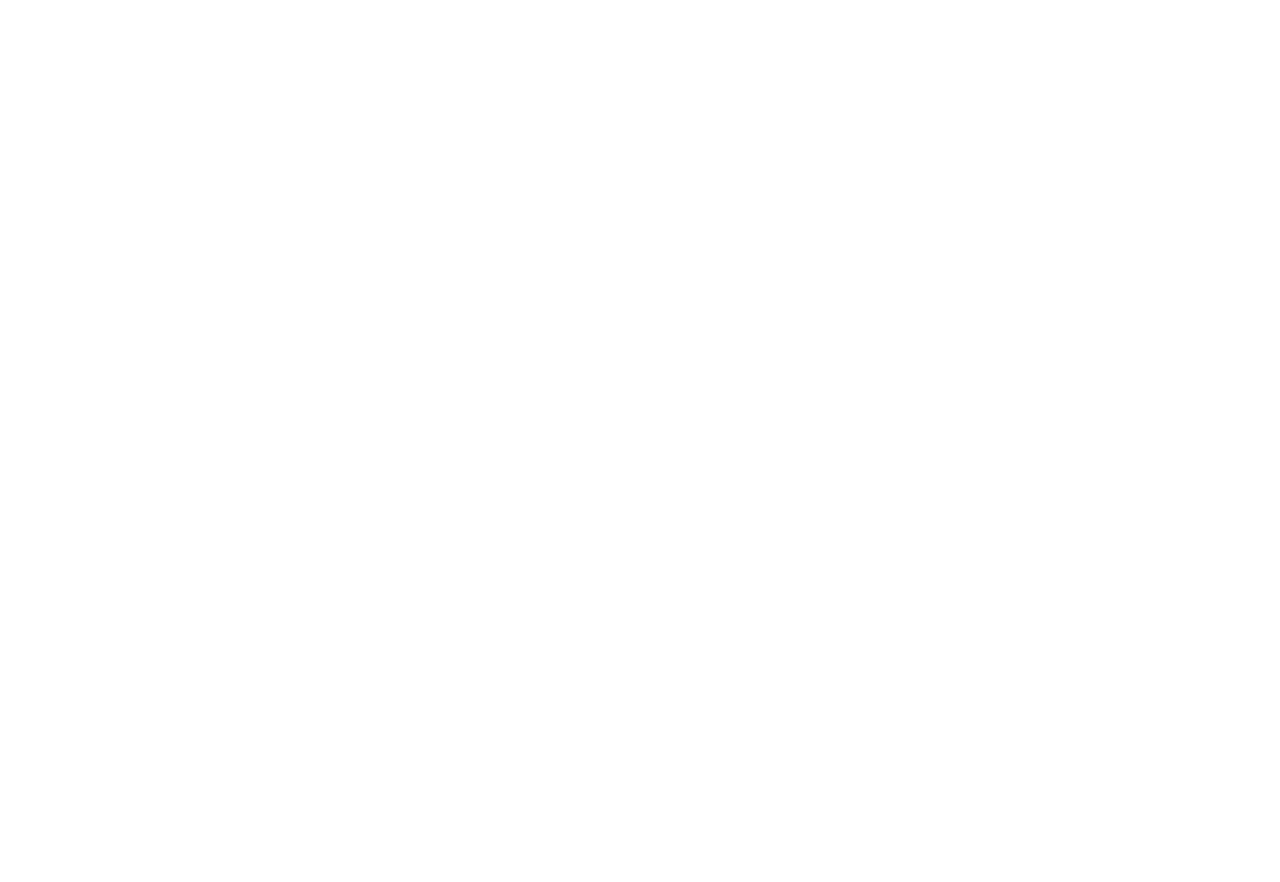
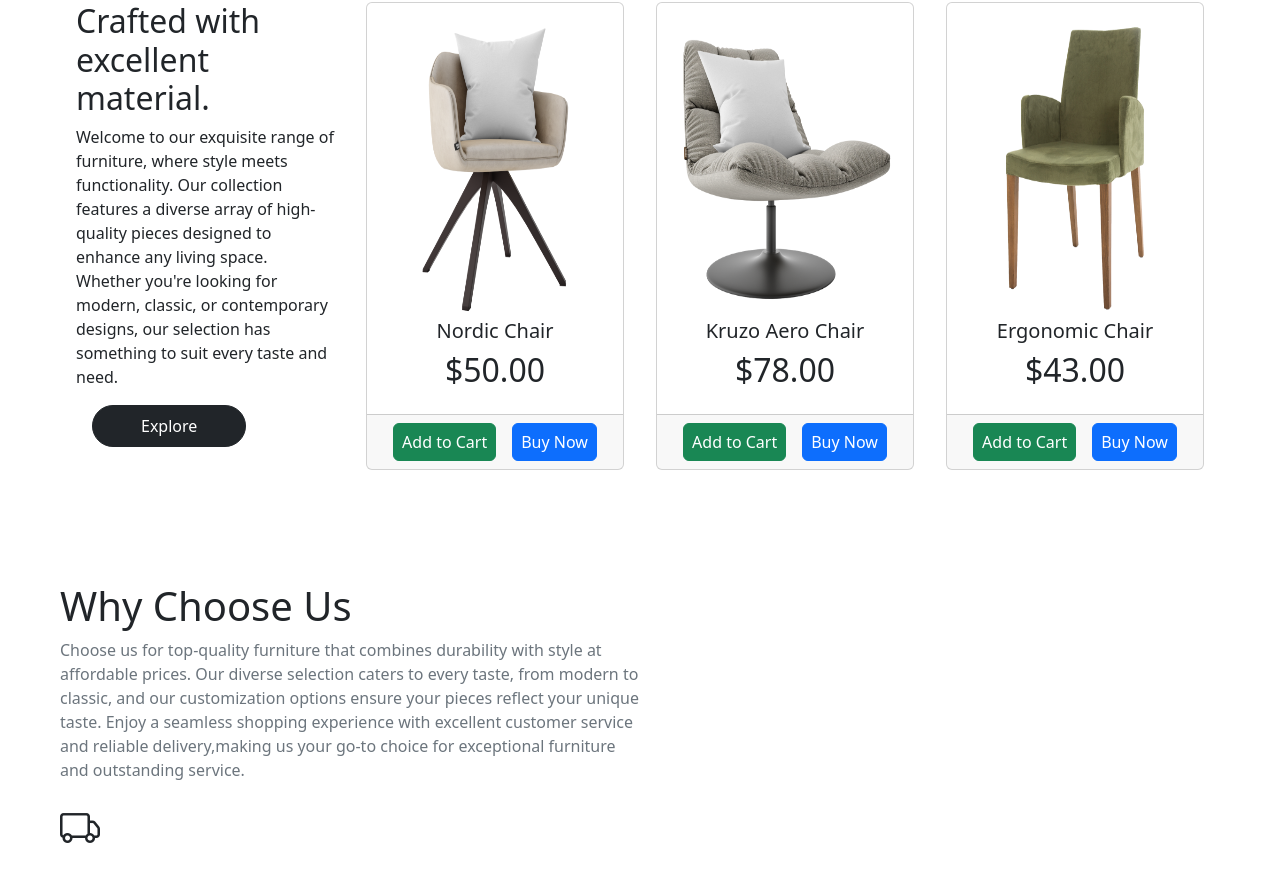
Before and after one commit to akhi1817/Furniture-app, a React (Create React App) app: page / in a window 1280 px wide. Shown: the part 738-1620 px from the top of the page. Before the commit the page ends 800 px from the top, so only its background shows below. Built offline with nearby package versions, Linux system fonts and the light colour scheme.

Commit message:
12sept work

```diff
--- a/src/Home.jsx
+++ b/src/Home.jsx
@@ -3,8 +3,8 @@
 const Home = () => {
   return (
     <>
-   <div className="container-fluid bg-warning">
-  <div className="row p-5">
+   <div className="container-fluid">
+  <div className="row p-5 bg-warning">
     <div className="col-md-12 d-flex flex-column flex-md-row">
       <div className="col-md-6 col-12 pt-5">
         <h1 className="text-white text-center text-md-start">Modern Interior Design<br />Studio</h1>
@@ -23,9 +23,78 @@
       </div>
     </div>
   </div>
+  <div className='col-md-12 p-5'>
+    <div className='row mt-5'>
+      <div className='col-md-12 d-flex'>
+        <div className='col-md-3 p-3'>
+          <h2>Crafted with excellent material.</h2>
+          <p>Welcome to our exquisite range of furniture, where style meets functionality. Our collection features a diverse array of high-quality pieces designed to enhance any living space.
+             Whether you're looking for modern, classic, or contemporary designs, our selection has something to suit every taste and need.</p>
+          <button className='btn btn-dark  rounded-pill px-5 py-2 mx-3'>Explore</button>
+        </div>
+        <div className='col-md-3 p-3'>
+          <div className='card'>
+            <div className='card-body text-center'>
+              <img src='images/product-1.png' className='img-fluid' style={{width:'300px',height:'300px'}}/>
+              <h5>Nordic Chair</h5>
+              <h2>$50.00</h2>
+            </div>
+            <div className='card-footer text-center'>
+              <button className='btn btn-success rounded px-2 mx-2'>Add to Cart</button>
+              <button className='btn btn-primary rounded px-2 mx-2'>Buy Now</button>
+
+            </div>
+          </div>
+        </div>
+        <div className='col-md-3 p-3'>
+          <div className='card'>
+            <div className='card-body text-center'>
+              <img src='images/product-2.png' className='img-fluid' style={{width:'300px',height:'300px'}}/>
+              <h5>Kruzo Aero Chair</h5>
+              <h2>$78.00</h2>
+            </div>
+            <div className='card-footer text-center'>
+              <button className='btn btn-success rounded px-2 mx-2'>Add to Cart</button>
+              <button className='btn btn-primary rounded px-2 mx-2'>Buy Now</button>
+
+            </div>
+          </div>
+        </div>
+        <div className='col-md-3 p-3'>
+          <div className='card'>
+            <div className='card-body text-center'>
+              <img src='images/product-3.png' className='img-fluid' style={{width:'300px',height:'300px'}}/>
+              <h5>Ergonomic Chair</h5>
+              <h2>$43.00</h2>
+            </div>
+            <div className='card-footer text-center'>
+              <button className='btn btn-success rounded px-2 mx-2'>Add to Cart</button>
+              <button className='btn btn-primary rounded px-2 mx-2'>Buy Now</button>
+
+            </div>
+          </div>
+        </div>
+      </div>
+    </div>
+  </div>
+  <div className='col-md-12 p-5'>
+    <div className='row'>
+      <div className='col-md-12'>
+        <div className='col-md-6'>
+            <h1>Why Choose Us</h1>
+            <p className='text-secondary'>Choose us for top-quality furniture that combines durability with style at affordable prices.
+              Our diverse selection caters to every taste, from modern to classic, and our customization options ensure your
+              pieces reflect your unique taste. Enjoy a seamless shopping experience with excellent customer service and
+              reliable delivery,making us your go-to choice for exceptional furniture and outstanding service.</p>
+            <div className='col-md-3'>
+            <i class="bi bi-truck fs-1"></i>
+
+            </div>
+        </div>
+      </div>
+    </div>
+  </div>
 </div>
-
-
     </>
   )
 }
--- a/src/Navbar.jsx
+++ b/src/Navbar.jsx
@@ -1,5 +1,6 @@
 import React from 'react'
 import { NavLink } from 'react-router-dom';
+
 
 const Navbar = () => {
   return (
```
